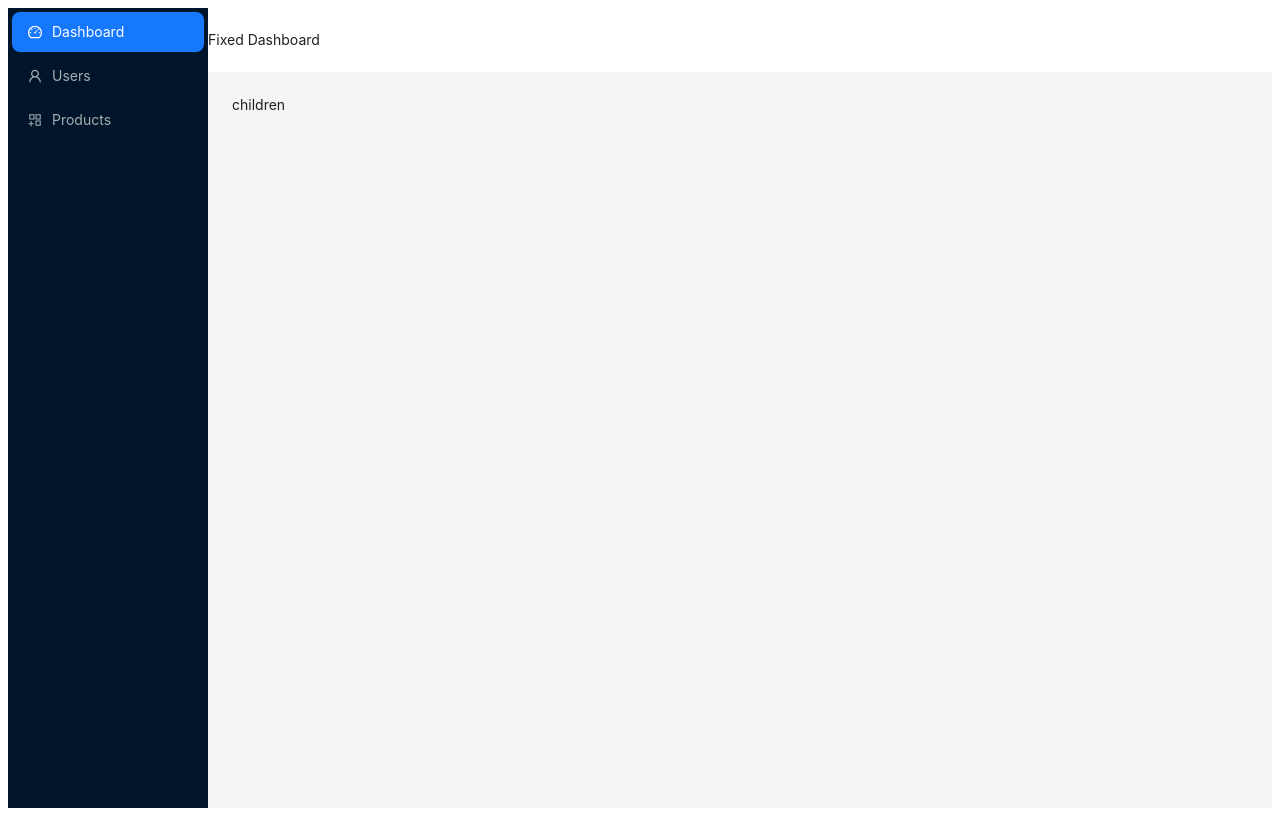
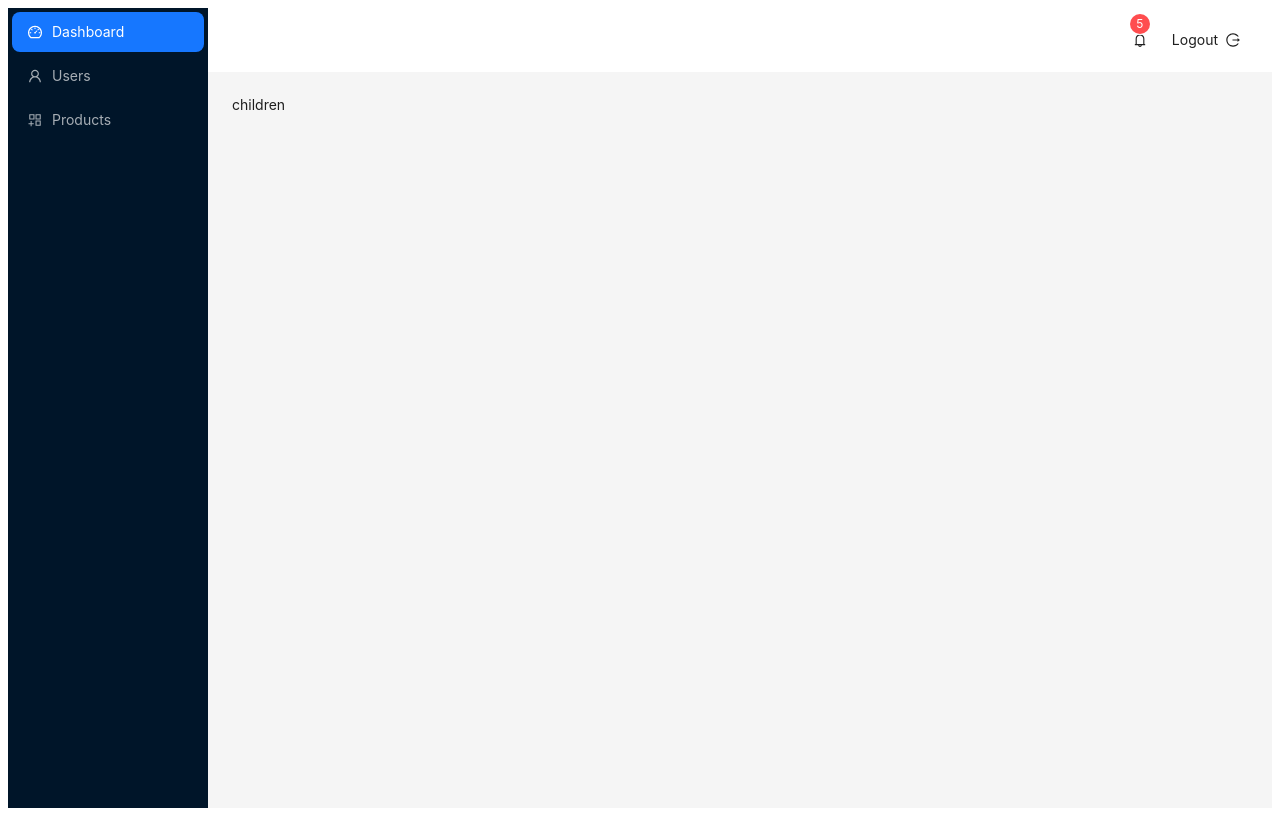
Before and after one commit to SatyendraSinghDev/vc-mohali-stadium, a React (Vite) app: page /dashboard in a window 1280 px wide. Built offline with nearby package versions, Linux system fonts and the light colour scheme.

Commit message:
satty commit header

```diff
--- a/src/components/Navbar/index.tsx
+++ b/src/components/Navbar/index.tsx
@@ -1,10 +1,32 @@
 import { FC } from 'react'
-import { Layout } from 'antd'
+import { Layout, Button, Badge } from 'antd'
+import { UserOutlined, DashboardOutlined, AppstoreAddOutlined, BellOutlined, LogoutOutlined } from '@ant-design/icons'
 
 const { Header } = Layout
 
 const Navbar: FC = () => {
-  return <Header style={{ background: '#fff', padding: 0 }}>Fixed Dashboard</Header>
+  return (
+    <Header
+      style={{
+        background: '#fff',
+        padding: '0 16px',
+        display: 'flex',
+        alignItems: 'center',
+        justifyContent: 'space-between',
+      }}
+    >
+      <div></div>
+      <div>
+        <Badge count={5} style={{ marginRight: '16px' }}>
+          <Button type="text" icon={<BellOutlined />} />
+        </Badge>
+        <Button type="text">
+          Logout
+          <LogoutOutlined />
+        </Button>
+      </div>
+    </Header>
+  )
 }
 
 export default Navbar
```
